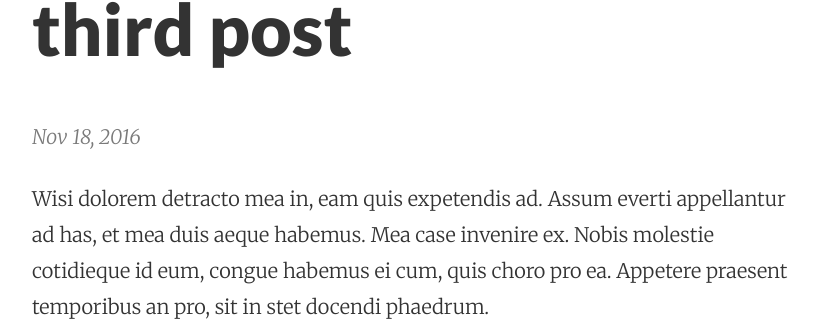
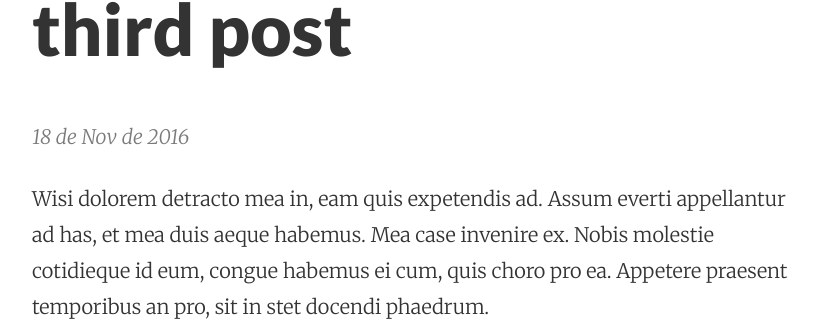
Before and after one commit to vpribeiro73/vpribeiro73.github.io, a Jekyll site: the page built from _posts/2016-11-18-third-post.markdown, in a window 1280 px wide. Shown: the part 222-543 px from the top of the page, without its empty margins (224-1055 px from the left). Built offline with Jekyll 4.4.1, drawn with Linux system fonts in a browser that asks for light colours; part of the change alters nothing that is shown.

Commit message:
Update post.html

```diff
--- a/_layouts/post.html
+++ b/_layouts/post.html
@@ -3,7 +3,22 @@ layout: default
 ---
 <div class="post-header mb2">
   <h1 class="py2">{{ page.title }}</h1>
-  <span class="post-meta">{{ page.date | date: "%b %-d, %Y" }}</span>
+{% assign b = page.date | date: "%b" %}
+{% case b %}
+  {% when '1' %}Janeiro
+  {% when '2' %}Fevereiro
+  {% when '3' %}Mar&ccedil;
+  {% when '4' %}Abril
+  {% when '5' %}Maio
+  {% when '6' %}Junho
+  {% when '7' %}Julho
+  {% when '8' %}Agosto
+  {% when '9' %}Setembro
+  {% when '10' %}Outubro
+  {% when '11' %}Novembro
+  {% when '12' %}Dezembro
+{% endcase %}
+  <span class="post-meta">{{ page.date | date: "%-d de %b de %Y" }}</span>
 </div>
 
 <article class="post-content">
```
